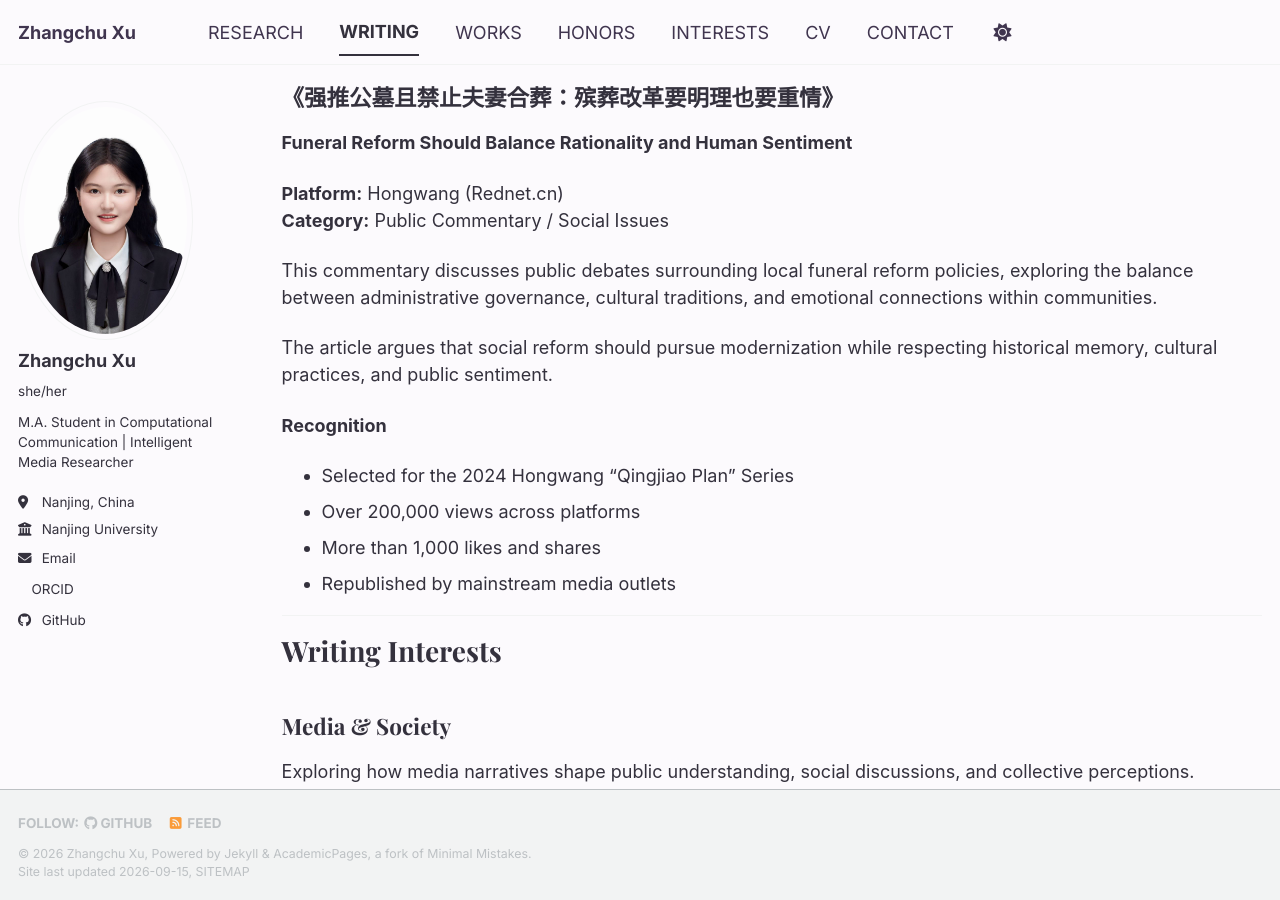
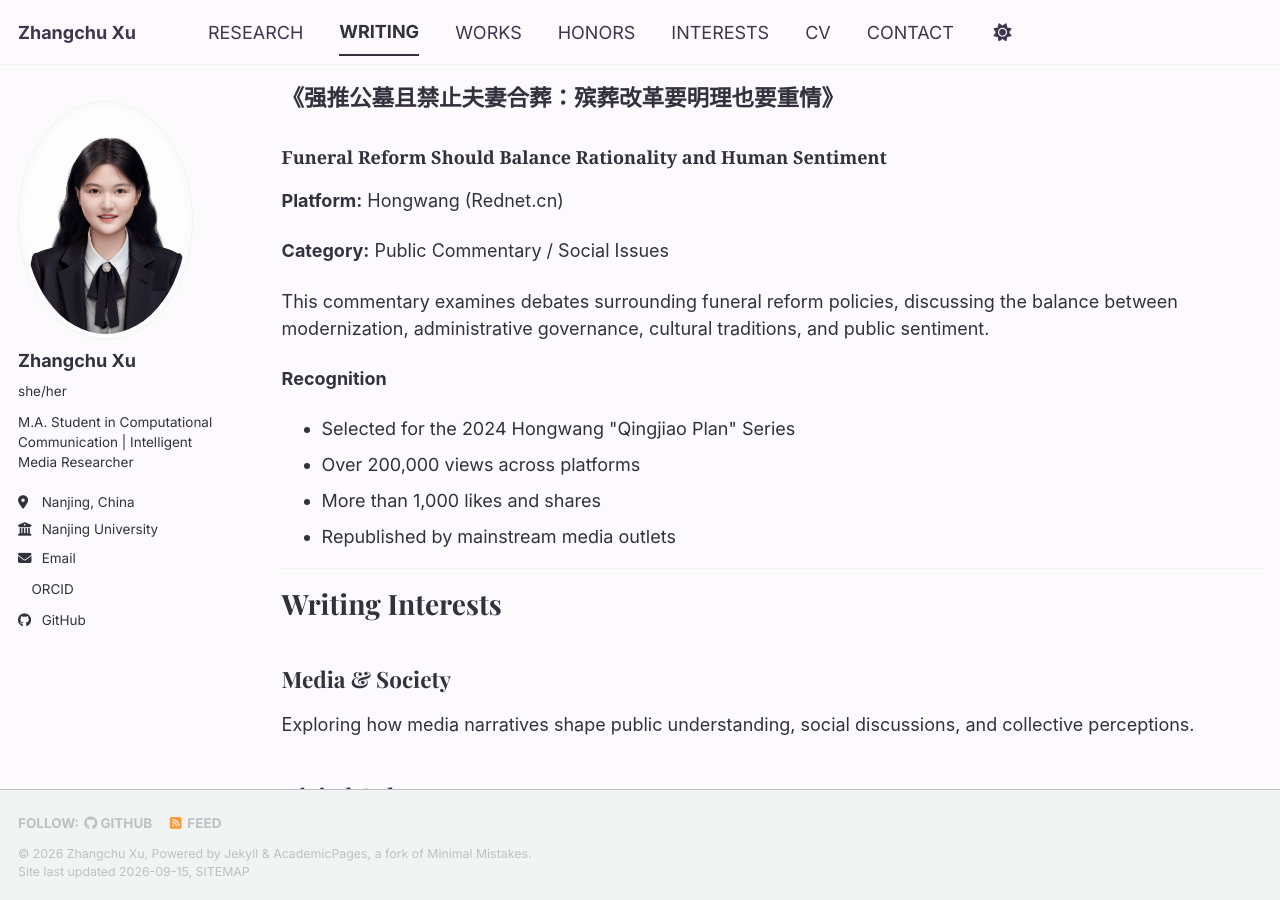
Before and after one commit to xuzhangchu0103/xuzhangchu0103.github.io, a Jekyll site: the page built from _pages/writing.md, in a window 1280 px wide and 900 px high, scrolled down 949 px. Built offline with Jekyll 4.4.1, drawn with Linux system fonts in a browser that asks for light colours; a style sheet for code colours, icons or effects is not loaded.

Commit message:
Add featured commentary on funeral reform
Added a featured commentary section discussing funeral reform, including platform details, recognition, and a summary of the article's arguments.

```diff
--- a/_pages/writing.md
+++ b/_pages/writing.md
@@ -49,31 +49,51 @@ My writing covers topics including public affairs, social issues, media communic
 
 ---
 
-# Featured Commentary
+<h1>Featured Commentary</h1>
 
 
-## 《强推公墓且禁止夫妻合葬：殡葬改革要明理也要重情》
-
-**Funeral Reform Should Balance Rationality and Human Sentiment**
+<div class="writing-card">
 
 
-**Platform:** Hongwang (Rednet.cn)
-**Category:** Public Commentary / Social Issues
+<h2>
+《强推公墓且禁止夫妻合葬：殡葬改革要明理也要重情》
+</h2>
 
 
-This commentary discusses public debates surrounding local funeral reform policies, exploring the balance between administrative governance, cultural traditions, and emotional connections within communities.
+<h3>
+Funeral Reform Should Balance Rationality and Human Sentiment
+</h3>
 
 
-The article argues that social reform should pursue modernization while respecting historical memory, cultural practices, and public sentiment.
+<p>
+<strong>Platform:</strong> Hongwang (Rednet.cn)
+</p>
 
 
-**Recognition**
+<p>
+<strong>Category:</strong> Public Commentary / Social Issues
+</p>
 
-- Selected for the 2024 Hongwang "Qingjiao Plan" Series
-- Over 200,000 views across platforms
-- More than 1,000 likes and shares
-- Republished by mainstream media outlets
 
+<p>
+This commentary examines debates surrounding funeral reform policies, discussing the balance between modernization, administrative governance, cultural traditions, and public sentiment.
+</p>
+
+
+<p>
+<strong>Recognition</strong>
+</p>
+
+
+<ul>
+<li>Selected for the 2024 Hongwang "Qingjiao Plan" Series</li>
+<li>Over 200,000 views across platforms</li>
+<li>More than 1,000 likes and shares</li>
+<li>Republished by mainstream media outlets</li>
+</ul>
+
+
+</div>
 
 
 ---
```
